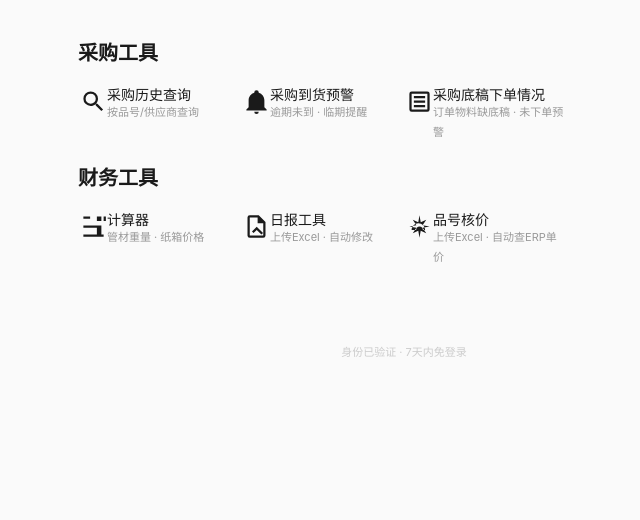
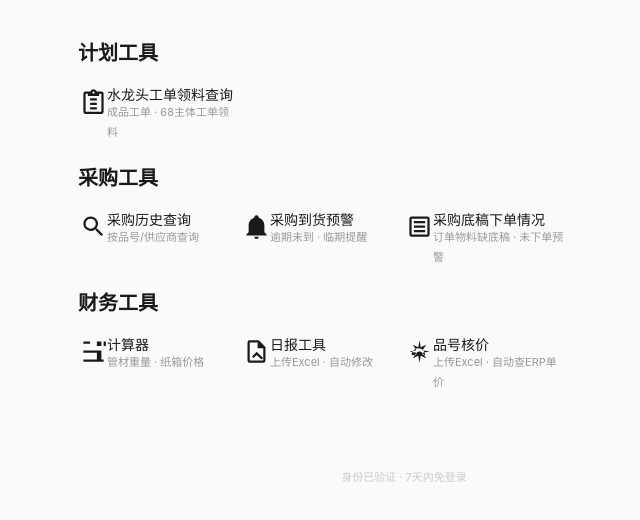
Before and after one commit to imthefirstuser/SEDN-Flame, a plain HTML site: page pages/tools.html in a window 1280 px wide. Shown: the part 170-690 px from the top of the page, without its empty margins (236-876 px from the left). Drawn offline with Linux system fonts and the light colour scheme.

Commit message:
add: 计划工具 / 水龙头工单领料查询（faucet-picking.sedn-group.com）

```diff
--- a/pages/tools.html
+++ b/pages/tools.html
@@ -27,6 +27,17 @@
 <div class="layout">
   <a class="back" href="/">← 返回</a>
   <div class="title">工具</div>
+
+  <div class="section-label">计划工具</div>
+  <div class="grid">
+    <a class="card" href="https://faucet-picking.sedn-group.com">
+      <svg viewBox="0 0 24 24"><path d="M19,3H14.82C14.4,1.84 13.3,1 12,1C10.7,1 9.6,1.84 9.18,3H5A2,2 0 0,0 3,5V21A2,2 0 0,0 5,23H19A2,2 0 0,0 21,21V5A2,2 0 0,0 19,3M12,3A1,1 0 0,1 13,4A1,1 0 0,1 12,5A1,1 0 0,1 11,4A1,1 0 0,1 12,3M7,7H17V5H19V21H5V5H7V7M9,9V11H15V9H9M9,13V15H15V13H9M9,17V19H15V17H9Z"/></svg>
+      <div>
+        <h5>水龙头工单领料查询</h5>
+        <span>成品工单 · 68主体工单领料</span>
+      </div>
+    </a>
+  </div>
 
   <div class="section-label">采购工具</div>
   <div class="grid">
```
